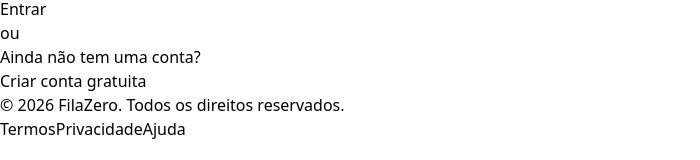
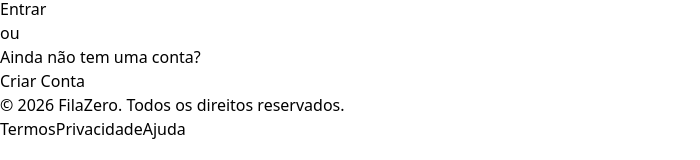
Before and after one commit to angelosilvanno/filazero, a React (Vite) app: page /login in a window 1280 px wide. Shown: the part 359-519 px from the top of the page, without its empty margins (0-700 px from the left). Built offline with nearby package versions, Linux system fonts and the light colour scheme.

Commit message:
feat: atualizar texto e estilo do link de registro na página de login

```diff
--- a/src/pages/Login.tsx
+++ b/src/pages/Login.tsx
@@ -171,9 +171,9 @@
             <p className="text-[11px] text-slate-400 font-medium tracking-wide">Ainda não tem uma conta?</p>
             <Link
               to="/register"
-              className="block w-full bg-slate-100 text-blue-600 py-3.5 rounded-xl font-bold text-sm hover:bg-slate-200 transition-all text-center uppercase tracking-widest"
+              className="block w-full bg-slate-100 text-blue-600 py-3.5 rounded-xl font-bold text-sm hover:bg-slate-200 transition-all text-center"
             >
-              Criar conta gratuita
+              Criar Conta
             </Link>
           </div>
         </div>
```
